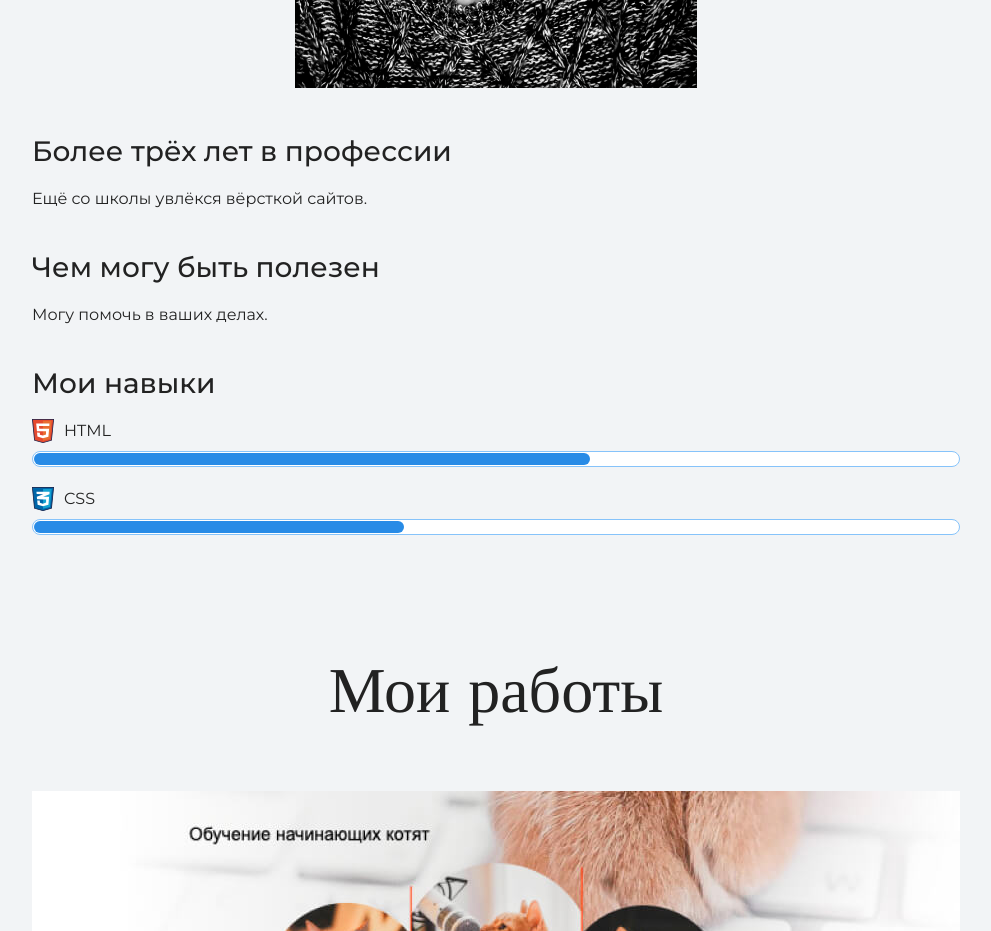
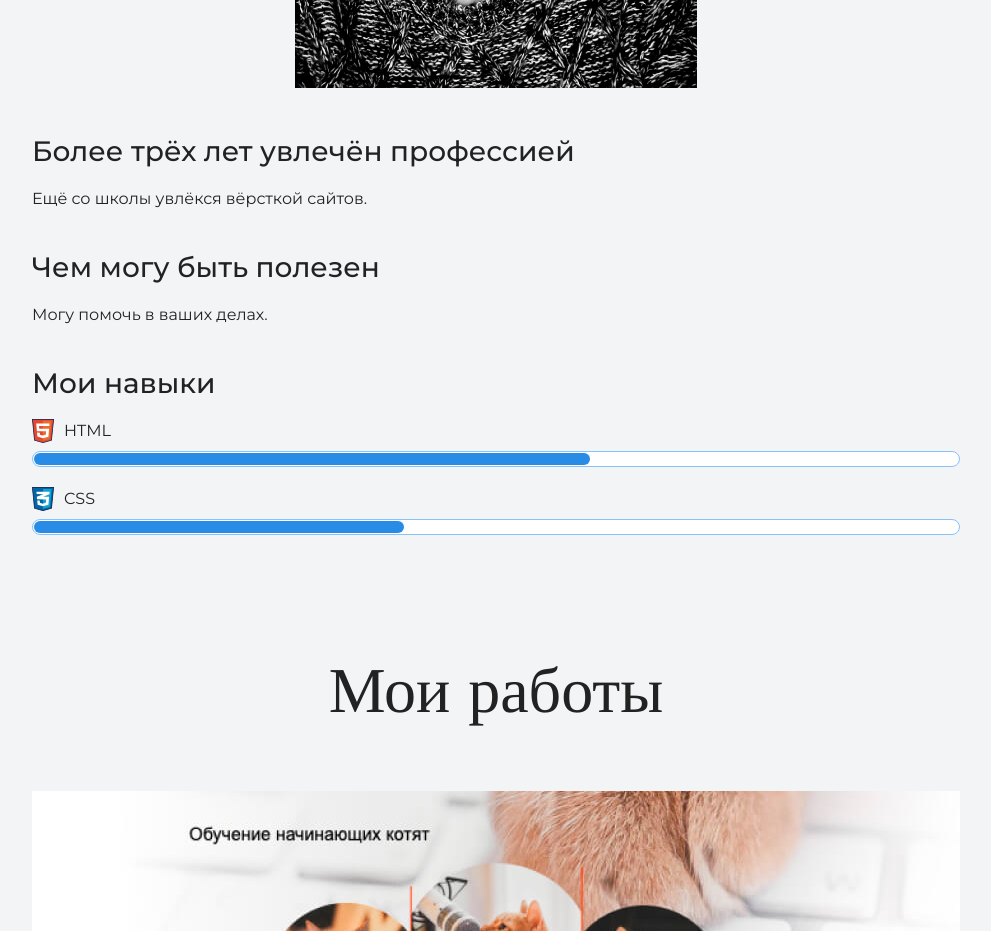
Before and after one commit to miklesokoloff/my-site-dark, a plain HTML site: page index.html in a window 1280 px wide. Shown: the part 1620-2551 px from the top of the page, without its empty margins (144-1135 px from the left). Drawn offline with nearby package versions, Linux system fonts and the light colour scheme.

Commit message:
Update index.html

```diff
--- a/index.html
+++ b/index.html
@@ -1,6 +1,7 @@
 <!DOCTYPE html>
 <html lang="ru">
   <head>
+    <meta name="viewport" content="width=device-width, initial-scale=1">
     <meta charset="UTF-8">
     <link rel="stylesheet" href="style.css">
     <link href="https://fonts.googleapis.com/css?family=Montserrat:400,500,700|Old+Standard+TT&display=swap&subset=cyrillic" rel="stylesheet">
@@ -31,7 +32,7 @@
           <img src="files/user.jpg" height="536" alt="Моя фотография">
         </figure>
         <div>
-          <h3>Более трёх лет в профессии</h3>
+          <h3>Более трёх лет увлечён профессией</h3>
           <p>Ещё со школы увлёкся вёрсткой сайтов.</p>
         </div>
         <div>
```
